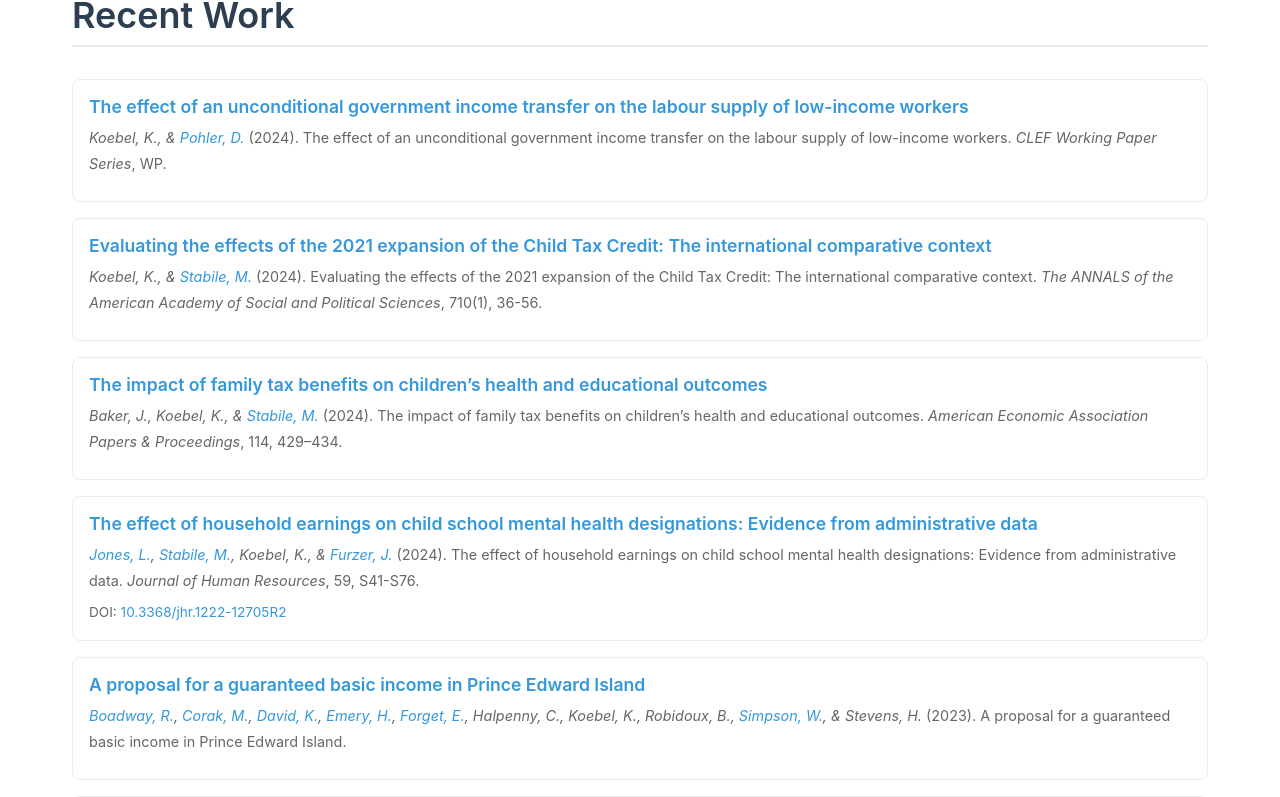
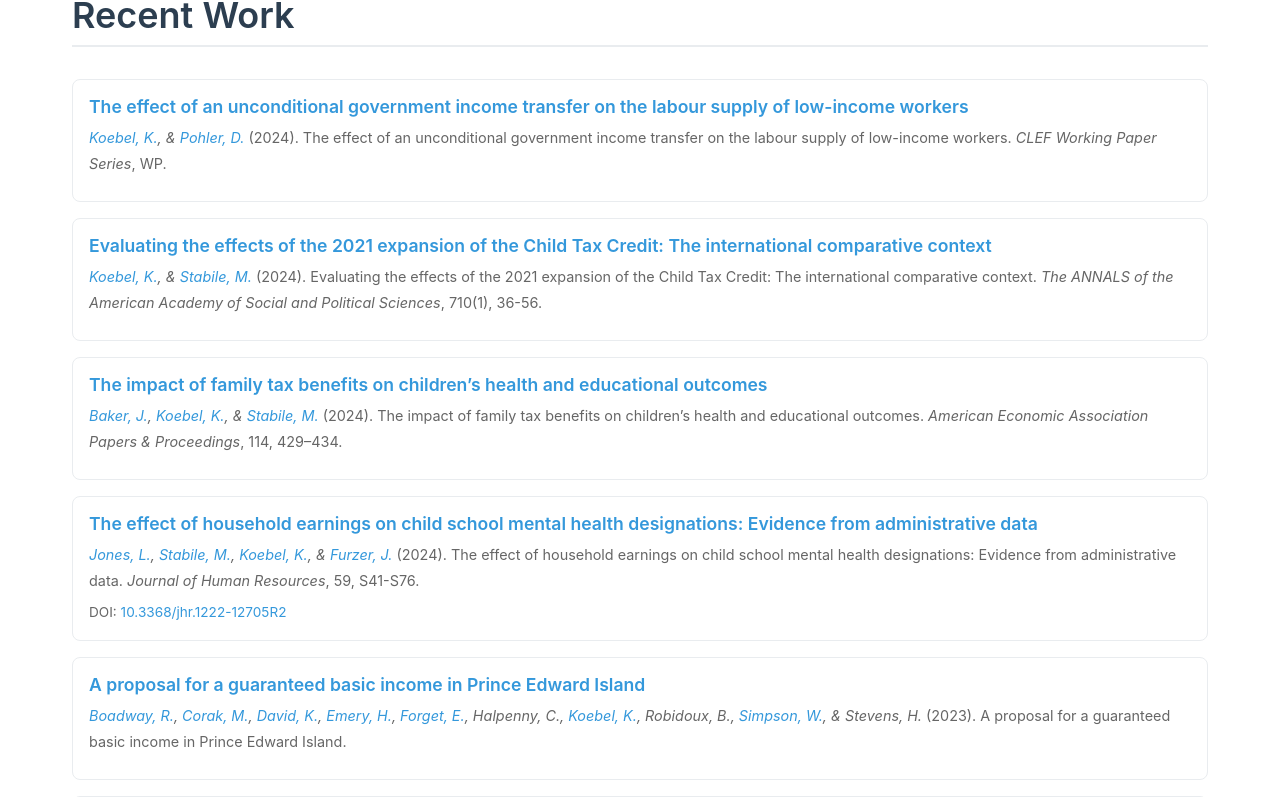
Before and after one commit to koebl/kourtney, a React (Vite) app: page / in a window 1280 px wide. Shown: the part 1156-1953 px from the top of the page. Built offline with nearby package versions, Linux system fonts and the light colour scheme.

Commit message:
get name by id if available

```diff
--- a/data/profile.yaml
+++ b/data/profile.yaml
@@ -98,6 +98,7 @@ courseTypes:
 coauthors:
   - name: "Koebel"
     first: "K."
+    link: "https://kourtneykoebel.ca"
   - name: "Boadway"
     first: "R."
     link: "https://www.econ.queensu.ca/people/faculty/robin-boadway"
@@ -113,6 +114,7 @@ coauthors:
   - name: "Baker"
     first: "J."
     id: "JBaker"
+    link: "https://sites.google.com/view/justinbakereconomics/"
   - name: "Mohan"
     first: "A."
   - name: "Tedds"
--- a/src/components/PublicationItem.jsx
+++ b/src/components/PublicationItem.jsx
@@ -12,10 +12,16 @@ function PublicationItem({ publication, coauthors, compact = false }) {
       const coauthorName = typeof coauthor === 'string' ? coauthor : coauthor.name
       const coauthorId = typeof coauthor === 'object' ? coauthor.id : null
 
-      const authorInfo = coauthors.find(a =>
-        a.name === coauthorName ||
-        (coauthorId && a.id === coauthorId)
-      )
+      // First try to find by ID (if the coauthor string matches an ID)
+      let authorInfo = coauthors.find(a => a.id === coauthorName)
+
+      // If not found by ID, try by name
+      if (!authorInfo) {
+        authorInfo = coauthors.find(a =>
+          a.name === coauthorName ||
+          (coauthorId && a.id === coauthorId)
+        )
+      }
 
       let displayName
       if (authorInfo) {
```
